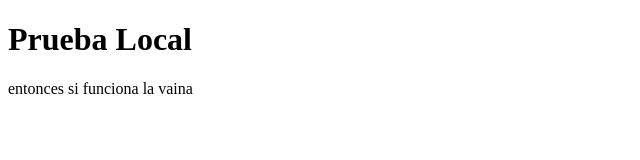
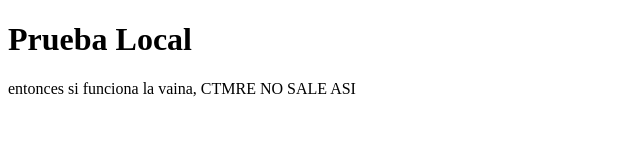
Before and after one commit to ProperPeru/contabilidad, a plain HTML site: page index.html in a window 1280 px wide. Shown: the whole page, without its empty margins (0-640 px from the left). Drawn offline with Linux system fonts and the light colour scheme.

Commit message:
No sale mongol

```diff
--- a/index.html
+++ b/index.html
@@ -9,7 +9,7 @@
 <body>
     <h1>Prueba Local</h1>
     <p>
-        entonces si funciona la vaina
+        entonces si funciona la vaina, CTMRE NO SALE ASI
 
     </p>
 </body>
```
